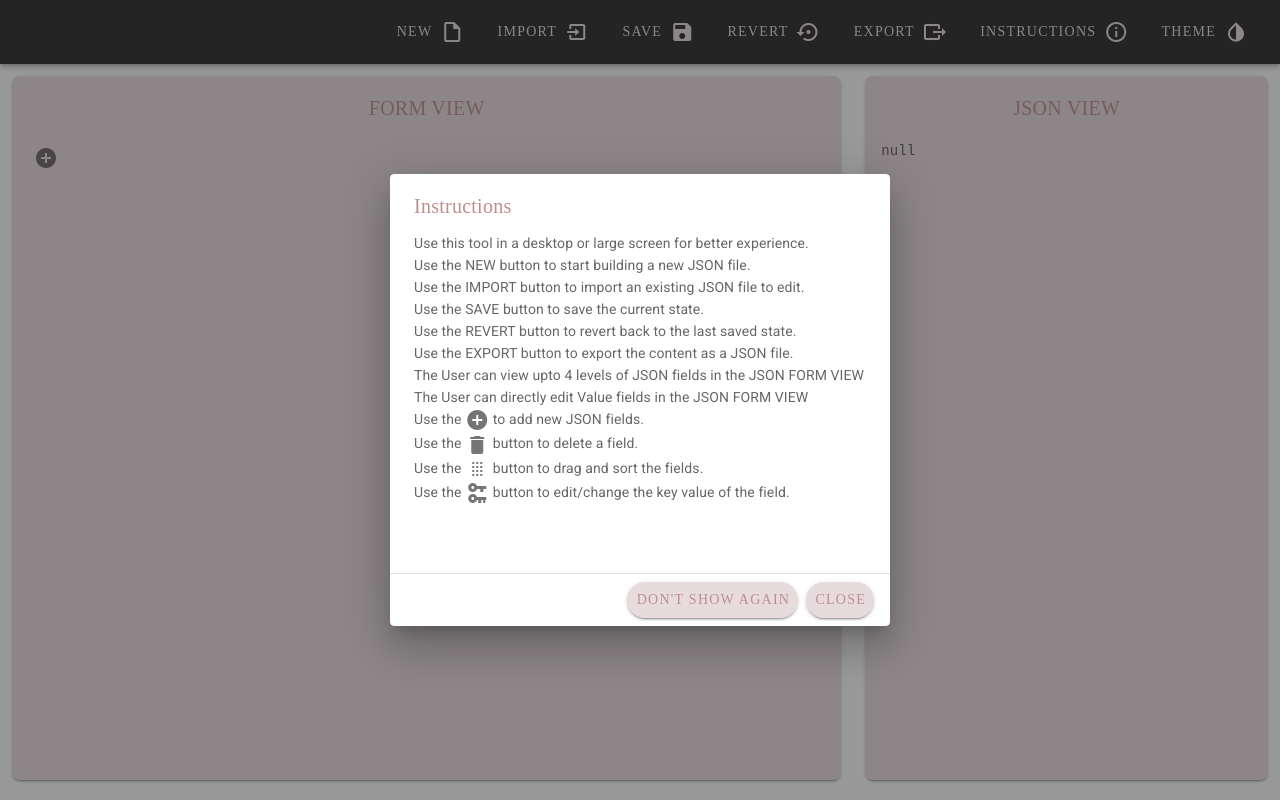
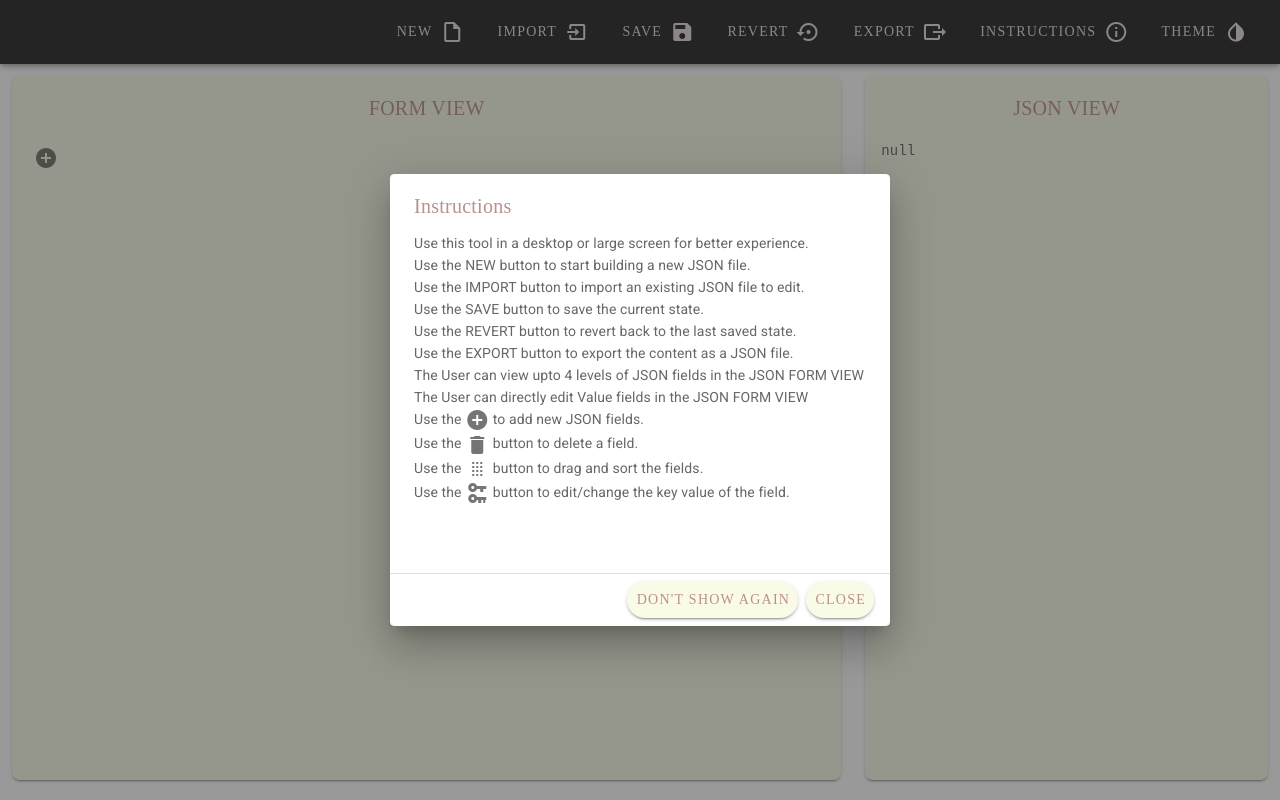
Before and after one commit to ebin96/msc-project-2022, a Vue app: page /editor in a window 1280 px wide. Built offline with nearby package versions, Linux system fonts and the light colour scheme.

Commit message:
More material design

```diff
--- a/src/plugins/vuetify.ts
+++ b/src/plugins/vuetify.ts
@@ -7,7 +7,7 @@ export default new Vuetify({
     theme: {
         themes: {
             light: {
-                color1: '#E7DBDE',
+                color1: '#F9FBE7',
                 color2: '#e0d1d5',
                 color3: '#d6c2c7',
                 color4: '#ccb3b9',
```
